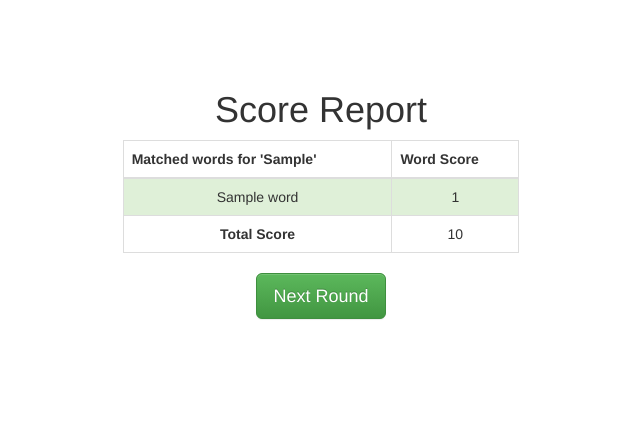
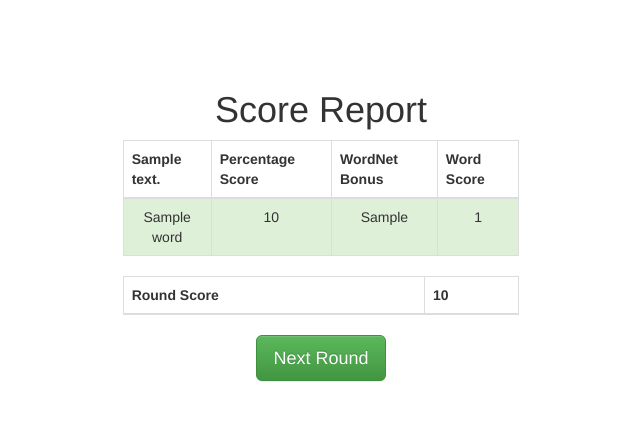
Before and after one commit to rossmechanic/know_your_nyms, a Django app: template NLP4CCB/templates/scoring.html in a window 1280 px wide. Shown: the top 421 px of the page, without its empty margins (319-959 px from the left). Run offline with Django 3.2, Linux system fonts and the light colour scheme; the template is opened without the code that fills it: most values are stand-ins (such as "Sample title", 1, 10 or a date in 2020); lists and menus that the app fills with data are empty; parts of the project's set-up code (start-up, migrations or seed data) failed here and were passed over; some libraries are stand-ins or nearby versions.

Commit message:
Separated scoring into percentage and WordNet components. Added this to frontend. Commented out some model stuff to run the app

```diff
--- a/NLP4CCB/templates/scoring.html
+++ b/NLP4CCB/templates/scoring.html
@@ -15,7 +15,9 @@
             <div class=" col-md-4 col-md-offset-4" style="text-align: center">
                 <table class="table table-bordered table-hover">
                     <thead>
-                        <th>Matched words for '{{ base_word }}'</th>
+                        <th>{{ answer }}</th>
+                        <th>Percentage Score</th>
+                        <th>WordNet Bonus</th>
                         <th>Word Score</th>
                     </thead>
                     {% for word, scores in word_scores.items %}
@@ -24,13 +26,19 @@
                         {% else %}
                             <tr class="danger">
                         {% endif %}
-                            <td>{{ word }}</td> <td> {{ scores.total_score }}</td>
+                            <td>{{ word }}</td>
+                            <td>{{ scores.esp_score }}</td>
+                            <td>{{ scores.word_net_bonus }}</td>
+                            <td>{{ scores.total_score }}</td>
                         </tr>
 
                     {%  endfor %}
-                    <tr>
-                        <td> <strong> Total Score </strong> </td> <td> {{ round_total }}</td>
-                    </tr>
+                </table>
+                <table class="table table-bordered table-hover">
+                    <thead>
+                        <th>Round Score</th>
+                        <th>{{ round_total }}</th>
+                    </thead>
                 </table>
                 <a type="button" class="btn btn-success btn-lg" href="models/">Next Round</a>
             </div>
--- a/NLP4CCB/utils.py
+++ b/NLP4CCB/utils.py
@@ -7,8 +7,8 @@ from nltk.stem.porter import PorterStemmer
 stemmer = PorterStemmer()
 
 # Bonus for word appearing in WordNet
-word_net_bonus = 50.0
-challenge_bonus = 75.0
+word_net_bonus = 10.0
+challenge_bonus = 5.0
 
 def score_words(base_word, input_words, sem_rel, relations_percentages):
 	input_words = clean_input_words(input_words)
@@ -88,7 +88,7 @@ def get_esp_scores(input_words, relations_percentages):
 	stem_dict = {stemmer.stem(word):word for word in relations_percentages.keys()}
 	# For each input_word, if its stem appears in the stems of the words seen, map the word
 	# to the percentage of the word already seen with that stem
-	return {word:relations_percentages[stem_dict[stemmer.stem(word)]]*100 if stemmer.stem(word) in stem_dict else 0
+	return {word:float(relations_percentages[stem_dict[stemmer.stem(word)]]*100) if stemmer.stem(word) in stem_dict else 0
 									for word in input_words }
 
 
```
Also changed, not shown: NLP4CCB/models.py (+5 -4 lines), NLP4CCB/views.py (+18 -3 lines), db.sqlite3.
